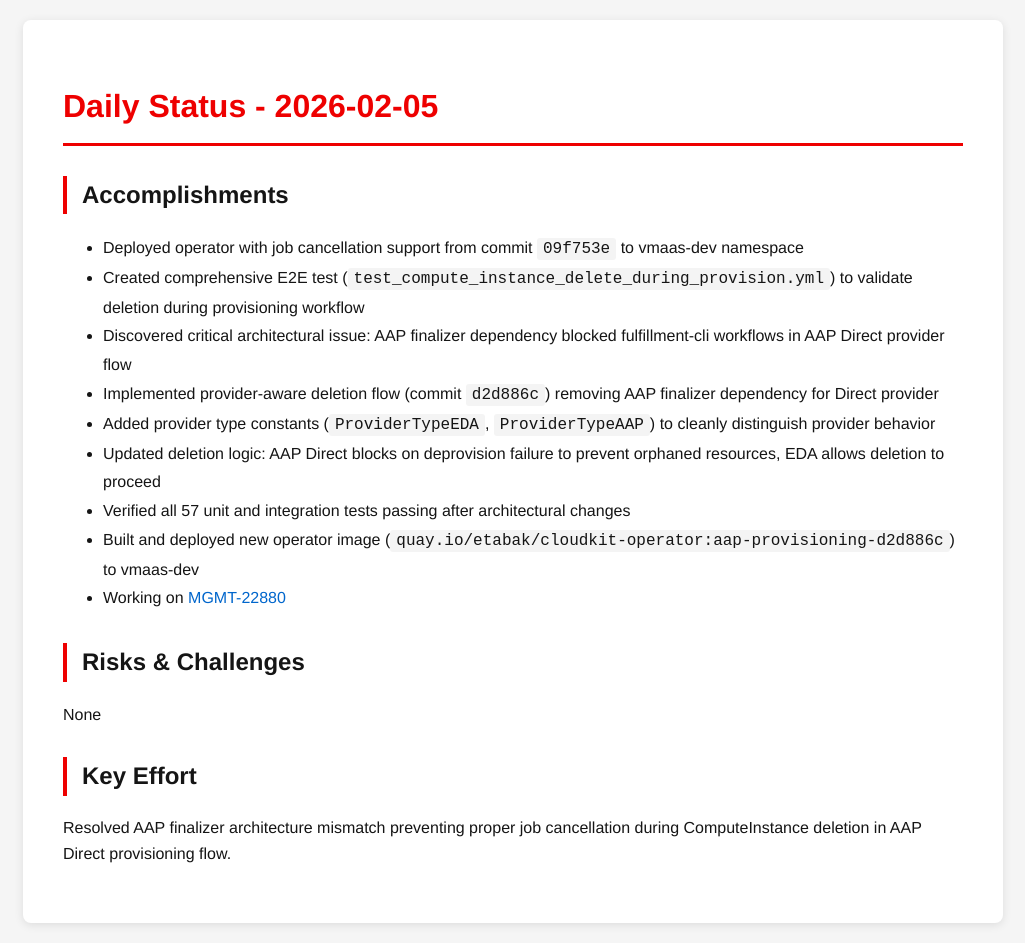
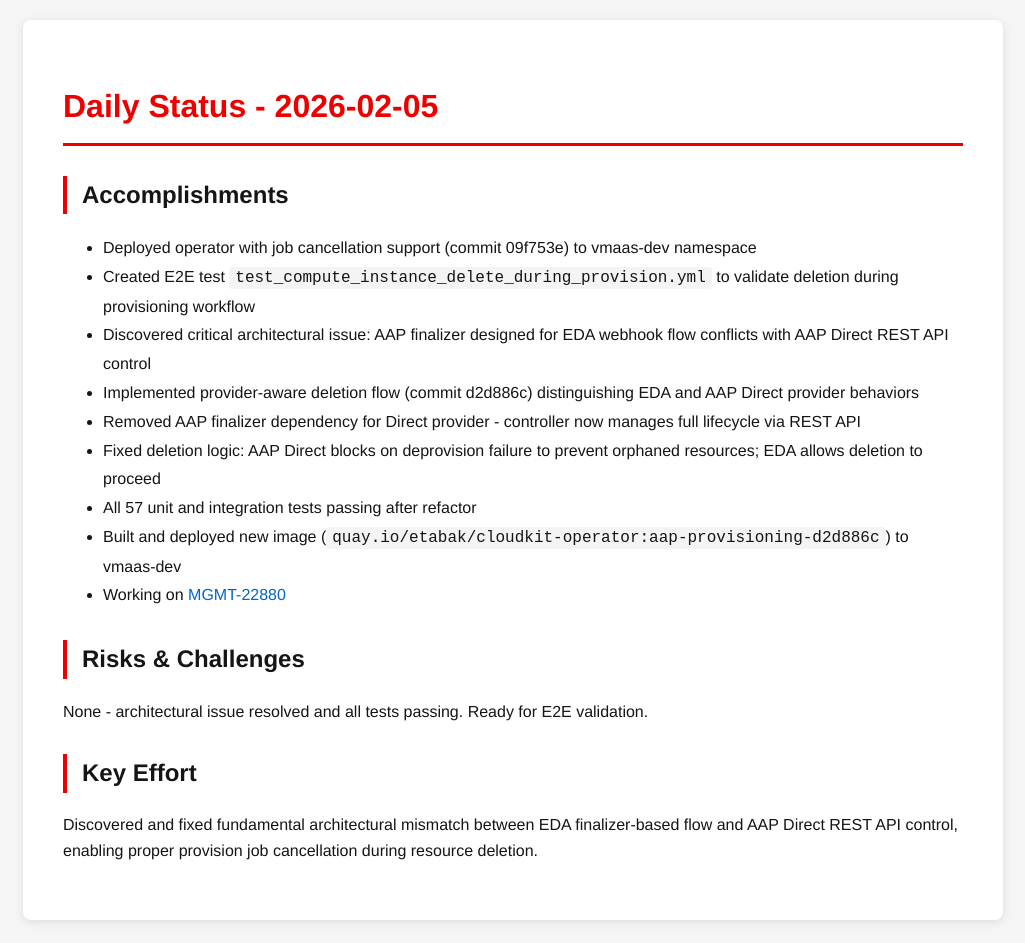
Before and after one commit to tzvatot/daily-status, a Jekyll site: the page built from 2026-02-05.md, in a window 1280 px wide. Shown: the whole page, without its empty margins (127-1152 px from the left). Built offline with Jekyll 4.4.1, drawn with Linux system fonts in a browser that asks for light colours.

Commit message:
Daily status update - 2026-02-05

```diff
--- a/2026-02-05.md
+++ b/2026-02-05.md
@@ -7,18 +7,18 @@
 # Daily Status - 2026-02-05
 
 ## Accomplishments
-- Deployed operator with job cancellation support from commit `09f753e` to vmaas-dev namespace
-- Created comprehensive E2E test (`test_compute_instance_delete_during_provision.yml`) to validate deletion during provisioning workflow
-- Discovered critical architectural issue: AAP finalizer dependency blocked fulfillment-cli workflows in AAP Direct provider flow
-- Implemented provider-aware deletion flow (commit `d2d886c`) removing AAP finalizer dependency for Direct provider
-- Added provider type constants (`ProviderTypeEDA`, `ProviderTypeAAP`) to cleanly distinguish provider behavior
-- Updated deletion logic: AAP Direct blocks on deprovision failure to prevent orphaned resources, EDA allows deletion to proceed
-- Verified all 57 unit and integration tests passing after architectural changes
-- Built and deployed new operator image (`quay.io/etabak/cloudkit-operator:aap-provisioning-d2d886c`) to vmaas-dev
+- Deployed operator with job cancellation support (commit 09f753e) to vmaas-dev namespace
+- Created E2E test `test_compute_instance_delete_during_provision.yml` to validate deletion during provisioning workflow
+- Discovered critical architectural issue: AAP finalizer designed for EDA webhook flow conflicts with AAP Direct REST API control
+- Implemented provider-aware deletion flow (commit d2d886c) distinguishing EDA and AAP Direct provider behaviors
+- Removed AAP finalizer dependency for Direct provider - controller now manages full lifecycle via REST API
+- Fixed deletion logic: AAP Direct blocks on deprovision failure to prevent orphaned resources; EDA allows deletion to proceed
+- All 57 unit and integration tests passing after refactor
+- Built and deployed new image (`quay.io/etabak/cloudkit-operator:aap-provisioning-d2d886c`) to vmaas-dev
 - Working on [MGMT-22880](https://issues.redhat.com/browse/MGMT-22880)
 
 ## Risks & Challenges
-None
+None - architectural issue resolved and all tests passing. Ready for E2E validation.
 
 ## Key Effort
-Resolved AAP finalizer architecture mismatch preventing proper job cancellation during ComputeInstance deletion in AAP Direct provisioning flow.
+Discovered and fixed fundamental architectural mismatch between EDA finalizer-based flow and AAP Direct REST API control, enabling proper provision job cancellation during resource deletion.
```
